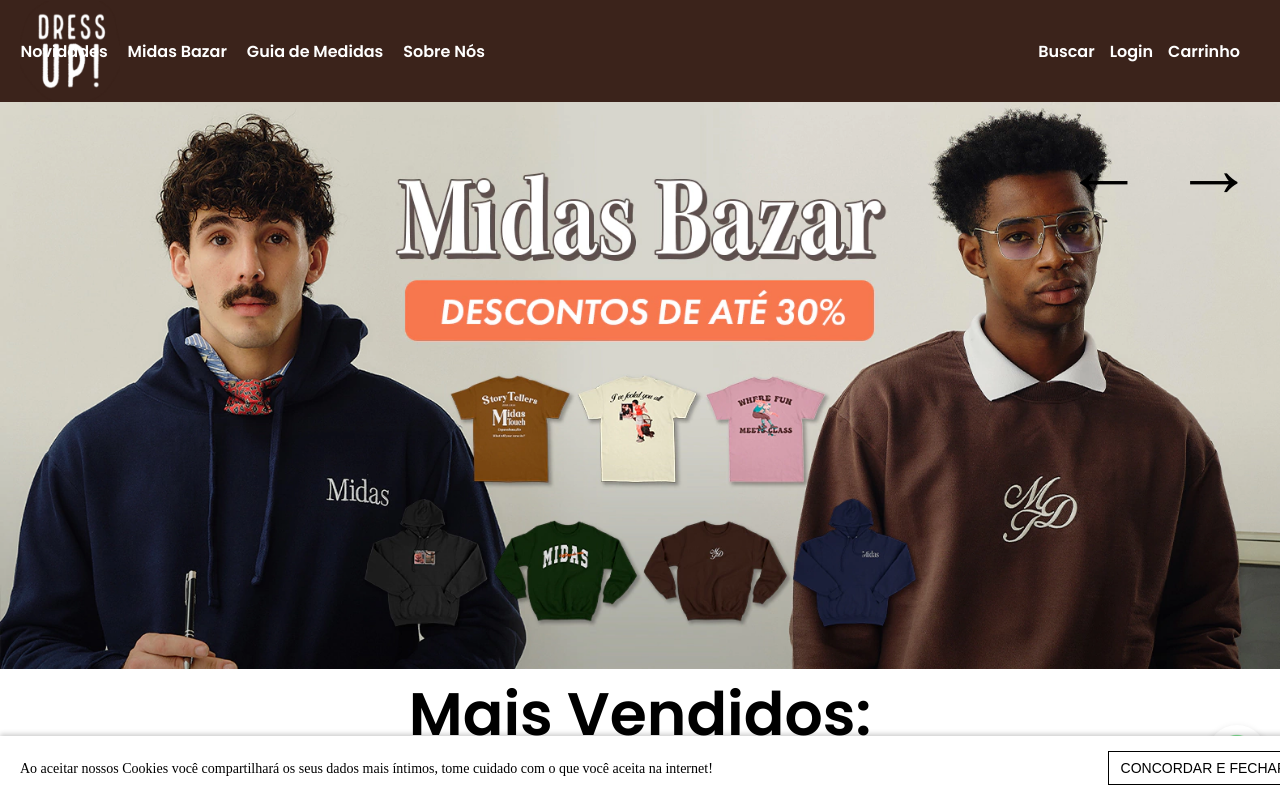
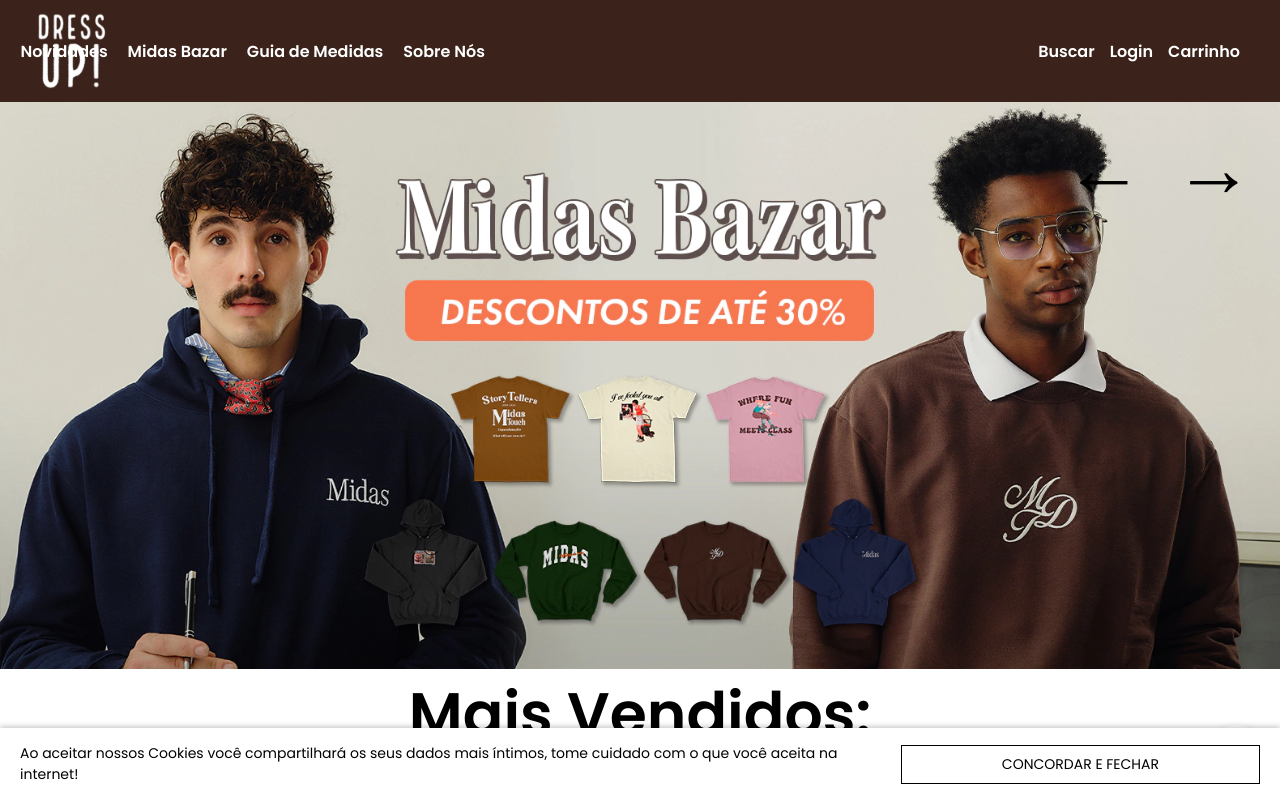
Before and after one commit to Davizera-cmd/projetobosta, a plain HTML site: page index.html in a window 1280 px wide. Shown: the top 798 px of the page. Drawn offline with Linux system fonts and the light colour scheme.

Commit message:
Update styles.css

```diff
--- a/styles.css
+++ b/styles.css
@@ -481,21 +481,27 @@ header a:hover {
     justify-content: space-between;
     align-items: center;
     z-index: 1000;
+    box-sizing: border-box;
 }
 
 #cookie-consent p {
+    font-family: 'Poppins', sans-serif;
     margin: 0;
     font-size: 14px;
     line-height: 1.5;
+    flex: 1; /* Ajusta o parágrafo para ocupar o espaço restante */
 }
 
 #cookie-consent button {
     background-color: #fff;
     border: 1px solid #000;
-    padding: 8px 12px;
+    font-family: 'Poppins', sans-serif;
+    padding: 8px 100px;
     cursor: pointer;
     font-size: 14px;
     text-transform: uppercase;
+    margin-left: 20px;
+    box-sizing: border-box;
 }
 
 #cookie-consent button:hover {
```
